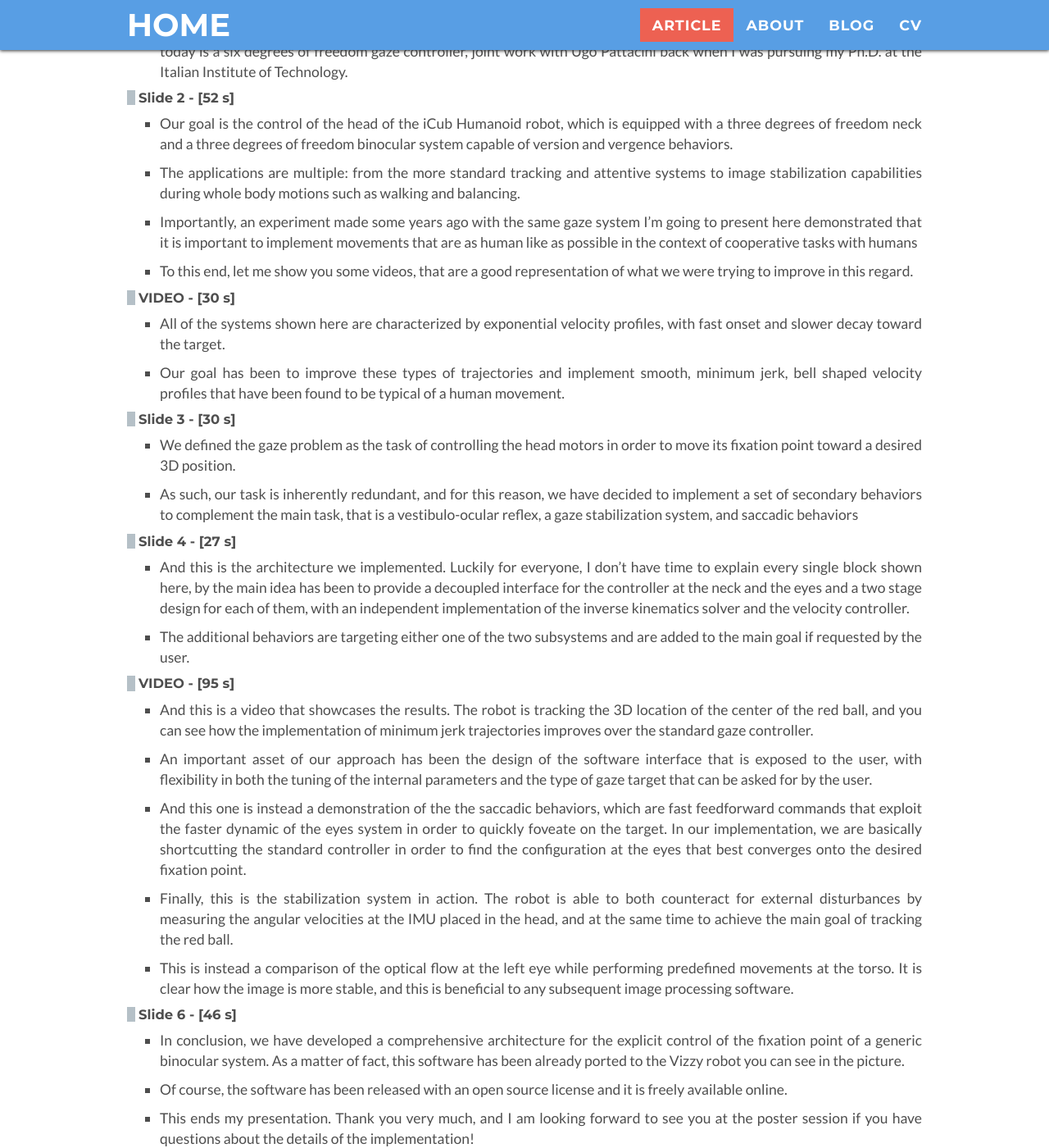
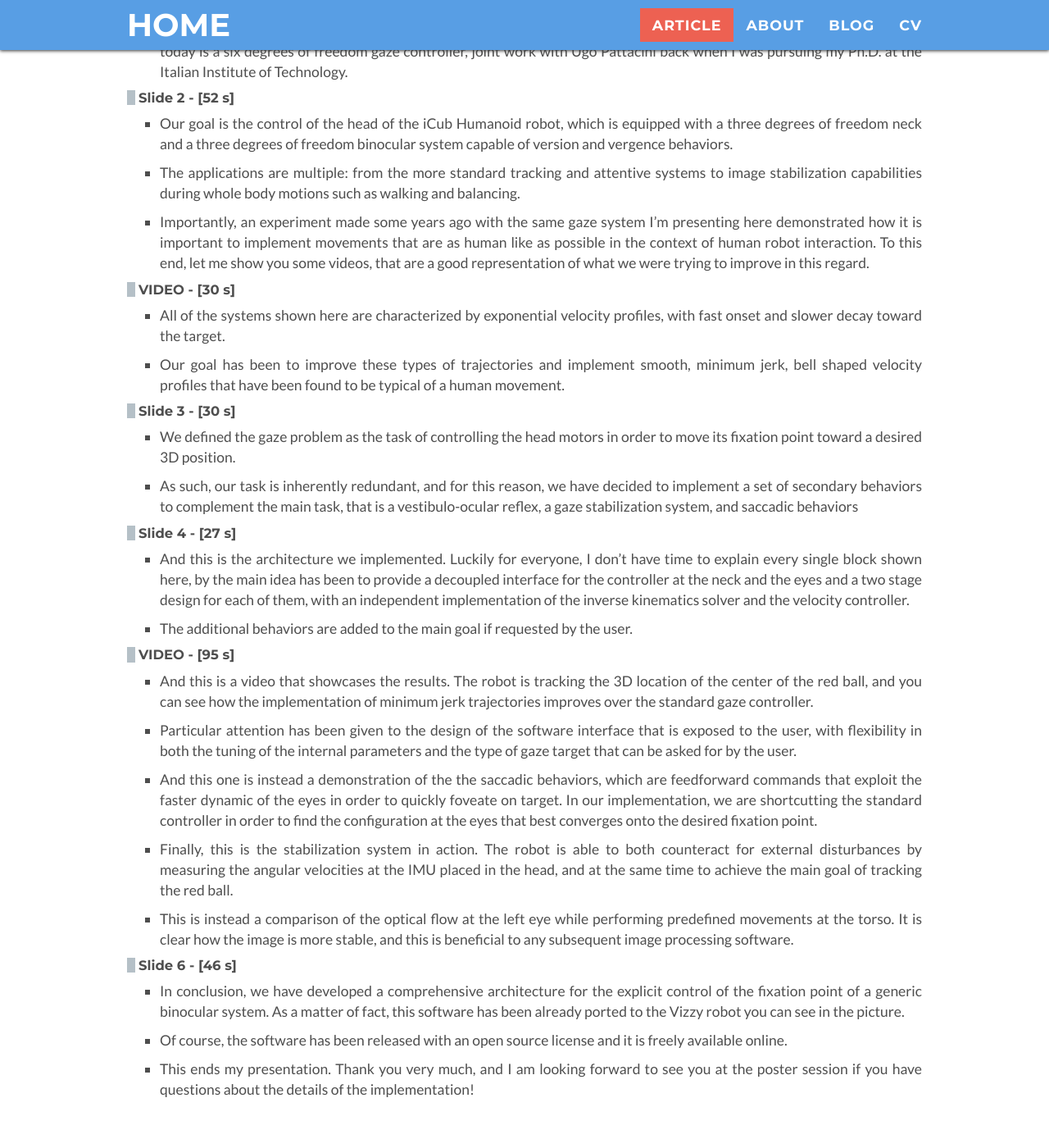
Before and after one commit to alecive/alecive.github.io, a Jekyll site: the page built from _posts/2016-06-11-RSS16.md, in a window 1280 px wide and 1400 px high, scrolled down 381 px. Shown: the whole window at 82% size. Built offline with Jekyll 4.4.1, drawn with Linux system fonts in a browser that asks for light colours; some web fonts are replaced.

Commit message:
Updated the speech

```diff
--- a/_posts/2016-06-11-RSS16.md
+++ b/_posts/2016-06-11-RSS16.md
@@ -17,9 +17,7 @@ article: yes
 
  * The applications are multiple: from the more standard tracking and attentive systems to image stabilization capabilities during whole body motions such as walking and balancing.
 
- * Importantly, an experiment made some years ago with the same gaze system I'm going to present here demonstrated that it is important to implement movements that are as human like as possible in the context of cooperative tasks with humans
-
- * To this end, let me show you some videos, that are a good representation of what we were trying to improve in this regard.
+ * Importantly, an experiment made some years ago with the same gaze system I'm presenting here demonstrated how it is important to implement movements that are as human like as possible in the context of human robot interaction. To this end, let me show you some videos, that are a good representation of what we were trying to improve in this regard.
 
 #### VIDEO   - [30 s]
 
@@ -37,15 +35,15 @@ article: yes
 
  * And this is the architecture we implemented. Luckily for everyone, I don't have time to explain every single block shown here, by the main idea has been to provide a decoupled interface for the controller at the neck and the eyes and a two stage design for each of them, with an independent implementation of the inverse kinematics solver and the velocity controller.
 
- * The additional behaviors are targeting either one of the two subsystems and are added to the main goal if requested by the user.
+ * The additional behaviors are added to the main goal if requested by the user.
 
 #### VIDEO   - [95 s]
 
  * And this is a video that showcases the results. The robot is tracking the 3D location of the center of the red ball, and you can see how the implementation of minimum jerk trajectories improves over the standard gaze controller.
 
- * An important asset of our approach has been the design of the software interface that is exposed to the user, with flexibility in both the tuning of the internal parameters and the type of gaze target that can be asked for by the user.
+ * Particular attention has been given to the design of the software interface that is exposed to the user, with flexibility in both the tuning of the internal parameters and the type of gaze target that can be asked for by the user.
 
- * And this one is instead a demonstration of the the saccadic behaviors, which are fast feedforward commands that exploit the faster dynamic of the eyes system in order to quickly foveate on the target. In our implementation, we are basically shortcutting the standard controller in order to find the configuration at the eyes that best converges onto the desired fixation point.
+ * And this one is instead a demonstration of the the saccadic behaviors, which are feedforward commands that exploit the faster dynamic of the eyes in order to quickly foveate on target. In our implementation, we are shortcutting the standard controller in order to find the configuration at the eyes that best converges onto the desired fixation point.
 
  * Finally, this is the stabilization system in action. The robot is able to both counteract for external disturbances by measuring the angular velocities at the IMU placed in the head, and at the same time to achieve the main goal of tracking the red ball.
 
```
